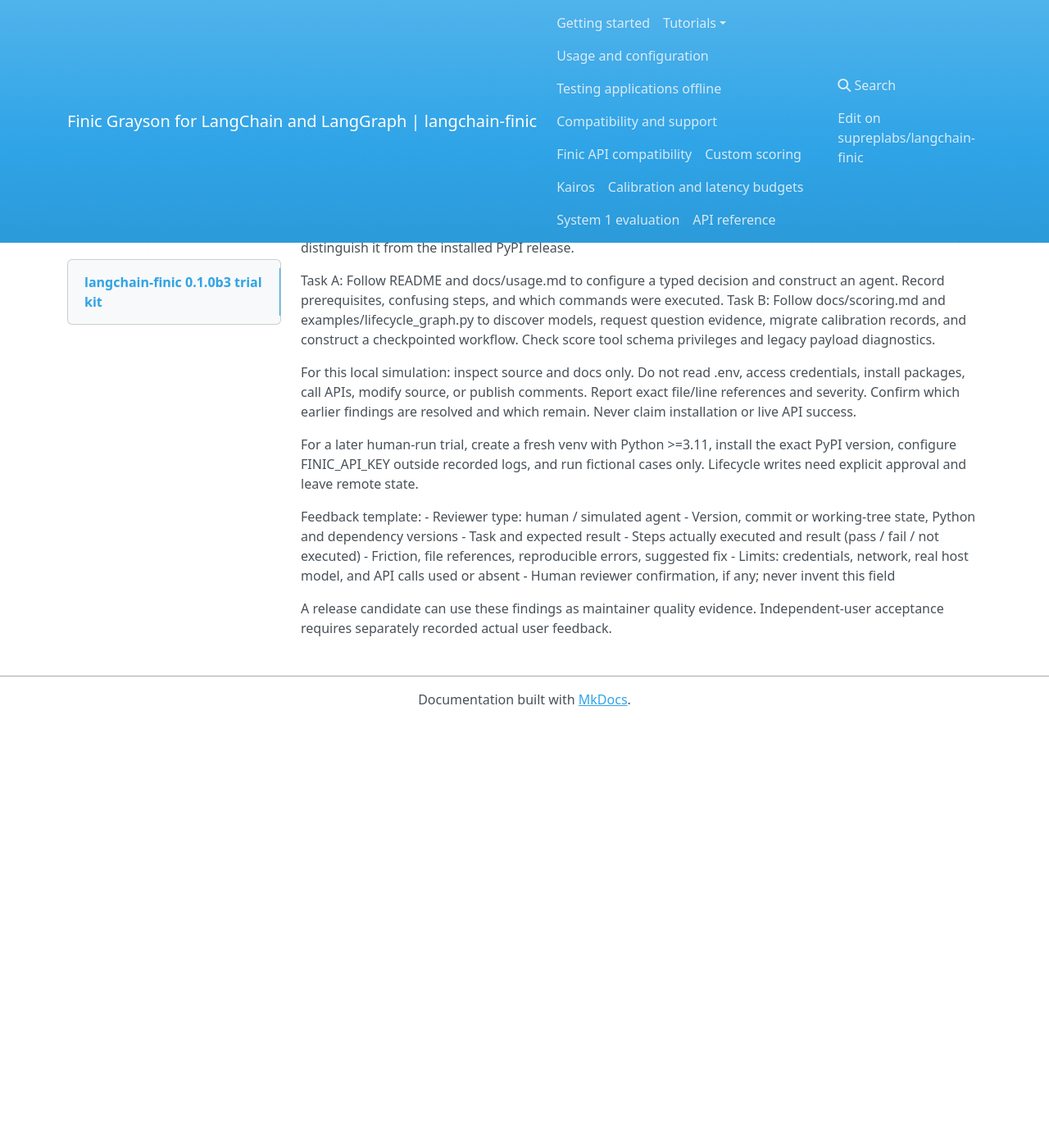
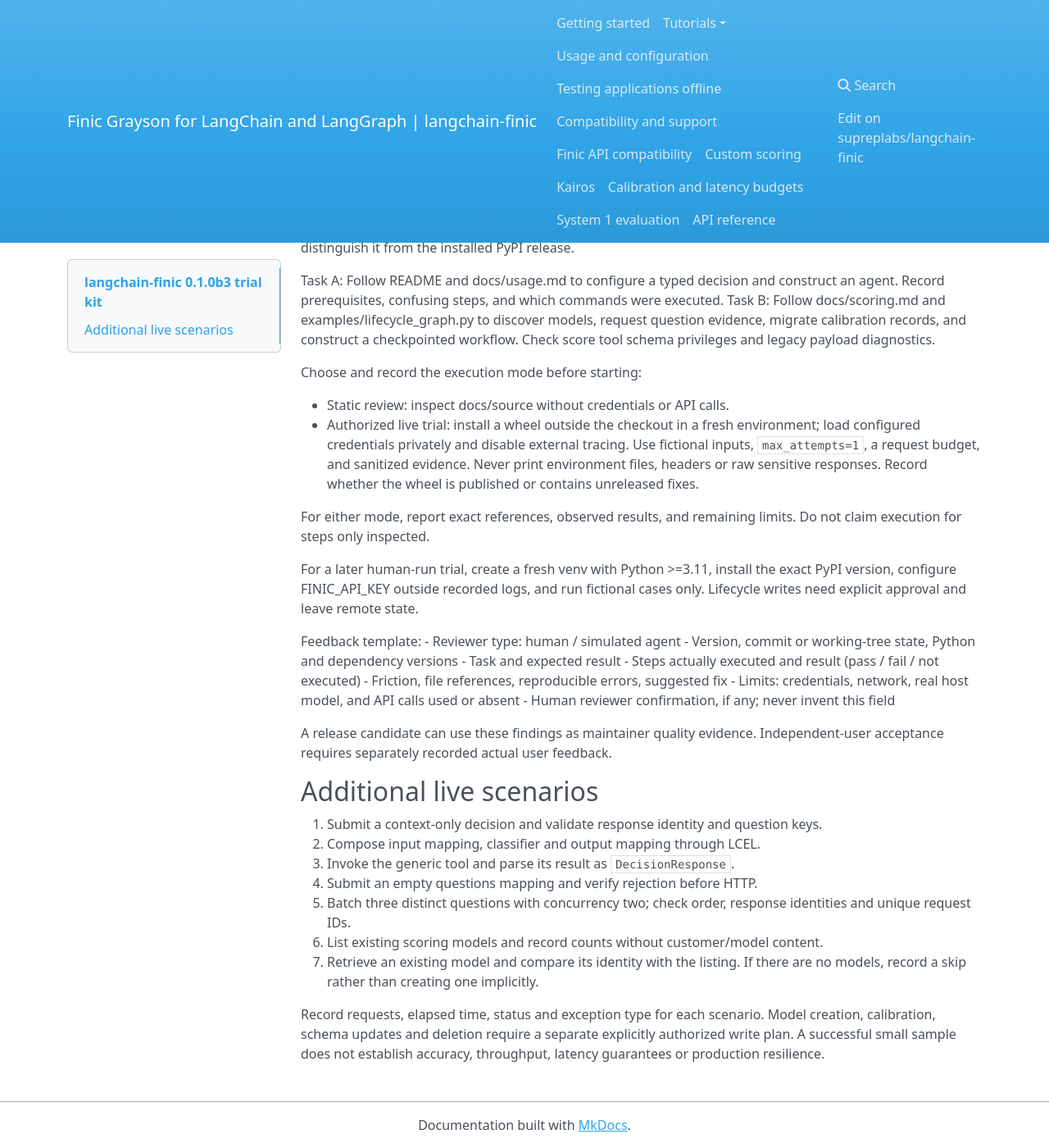
Before and after one commit to supreplabs/langchain-finic, an MkDocs documentation site: the page built from docs/trial-kit.md, in a window 1280 px wide and 1400 px high, scrolled down 196 px. Shown: the whole window at 82% size. Built offline with MkDocs 1.6.1, drawn with Linux system fonts in a browser that asks for light colours; nearby versions of some CDN libraries; before the commit the page ends 1077 px from its top, so only the background shows below that.

Commit message:
docs: expand live developer trial scenarios

```diff
--- a/docs/trial-kit.md
+++ b/docs/trial-kit.md
@@ -13,10 +13,17 @@ Task B: Follow docs/scoring.md and examples/lifecycle_graph.py to discover model
 request question evidence, migrate calibration records, and construct a checkpointed
 workflow. Check score tool schema privileges and legacy payload diagnostics.
 
-For this local simulation: inspect source and docs only. Do not read .env, access
-credentials, install packages, call APIs, modify source, or publish comments.
-Report exact file/line references and severity. Confirm which earlier findings
-are resolved and which remain. Never claim installation or live API success.
+Choose and record the execution mode before starting:
+
+- Static review: inspect docs/source without credentials or API calls.
+- Authorized live trial: install a wheel outside the checkout in a fresh environment;
+  load configured credentials privately and disable external tracing. Use fictional
+  inputs, `max_attempts=1`, a request budget, and sanitized evidence. Never print
+  environment files, headers or raw sensitive responses. Record whether the wheel
+  is published or contains unreleased fixes.
+
+For either mode, report exact references, observed results, and remaining limits.
+Do not claim execution for steps only inspected.
 
 For a later human-run trial, create a fresh venv with Python >=3.11, install the
 exact PyPI version, configure FINIC_API_KEY outside recorded logs, and run fictional
@@ -33,3 +40,20 @@ Feedback template:
 
 A release candidate can use these findings as maintainer quality evidence.
 Independent-user acceptance requires separately recorded actual user feedback.
+
+## Additional live scenarios
+
+1. Submit a context-only decision and validate response identity and question keys.
+2. Compose input mapping, classifier and output mapping through LCEL.
+3. Invoke the generic tool and parse its result as `DecisionResponse`.
+4. Submit an empty questions mapping and verify rejection before HTTP.
+5. Batch three distinct questions with concurrency two; check order, response
+   identities and unique request IDs.
+6. List existing scoring models and record counts without customer/model content.
+7. Retrieve an existing model and compare its identity with the listing. If there
+   are no models, record a skip rather than creating one implicitly.
+
+Record requests, elapsed time, status and exception type for each scenario.
+Model creation, calibration, schema updates and deletion require a separate
+explicitly authorized write plan. A successful small sample does not establish
+accuracy, throughput, latency guarantees or production resilience.
```
